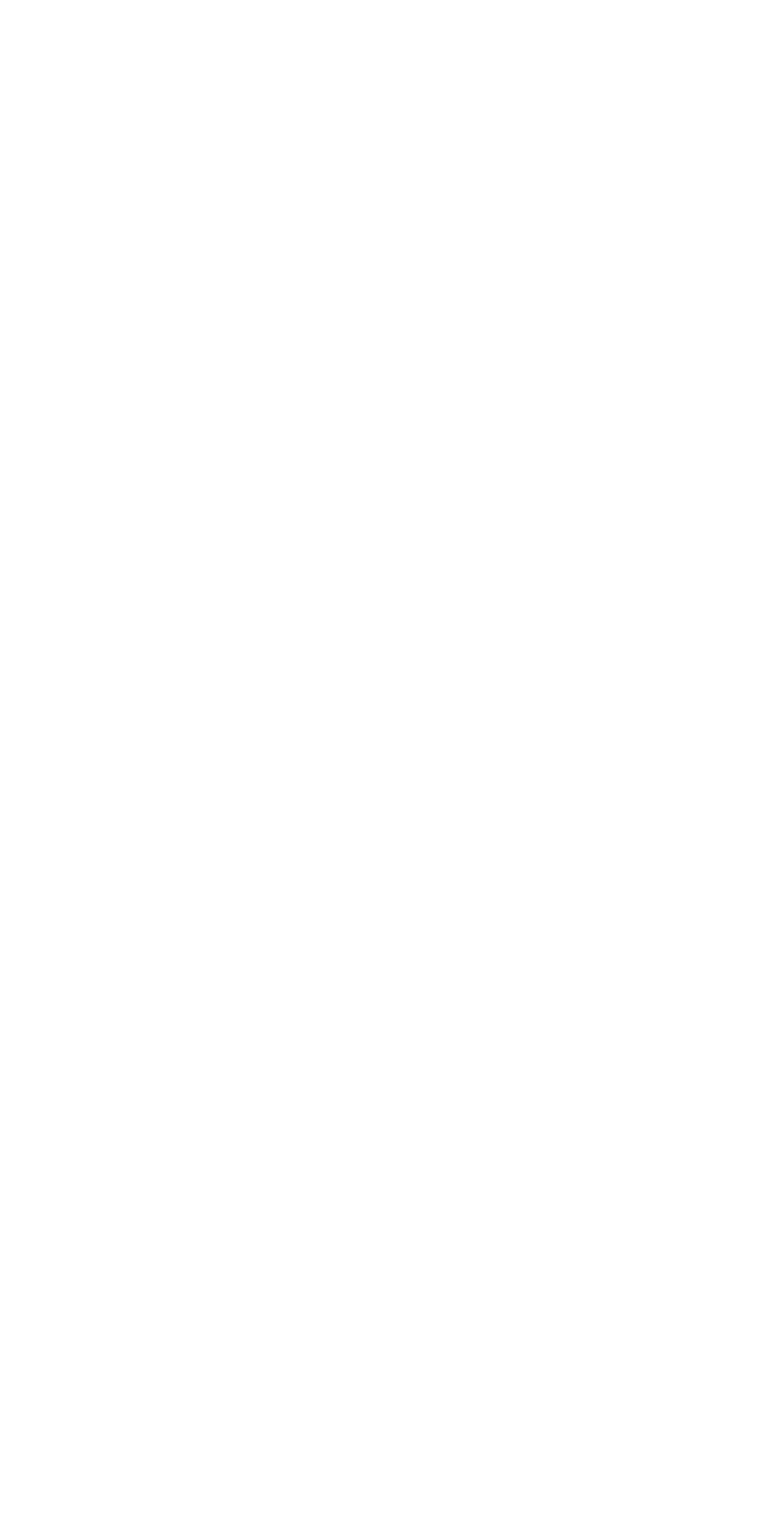
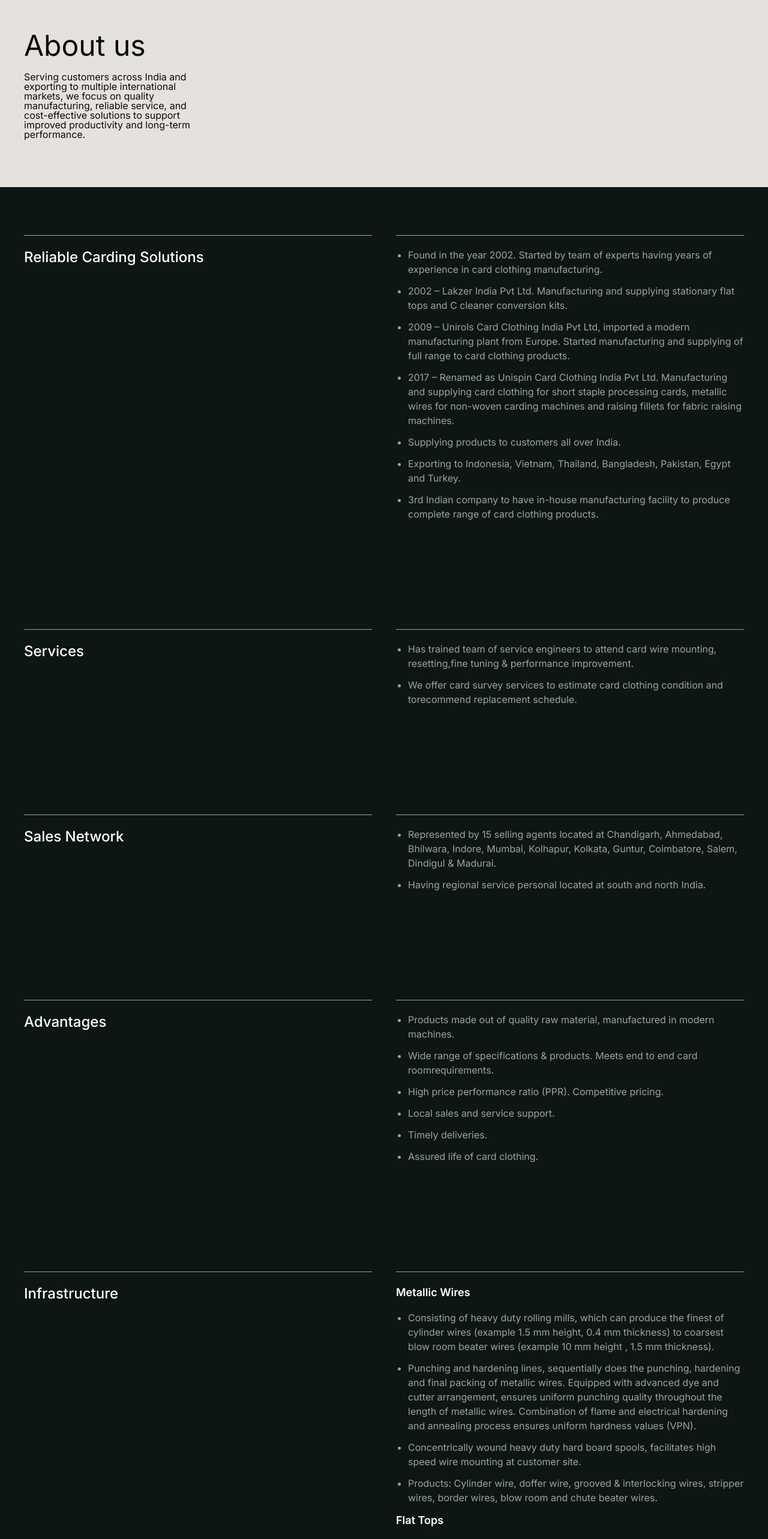
Before and after one commit to Arunkv52/ucc_card_clothing, a React (Vite) app: page /about in a window 1280 px wide. Before the commit this address had no page. Shown: the part 120-2686 px from the top of the page at 60% size. Before the commit the page ends 800 px from the top, so only its background shows below. Built offline with nearby package versions, Linux system fonts and the light colour scheme.

Commit message:
files added

```diff
--- /dev/null
+++ b/src/components/about/Aboutdata.tsx
@@ -0,0 +1,254 @@
+const Aboutdata = () => {
+  const Prodabt = [
+    {
+      no: '01',
+      title: 'Reliable Carding Solutions',
+      listitem: [
+        {
+          list: 'Found in the year 2002. Started by team of experts having years of experience in card clothing manufacturing.'
+        },
+        {
+          list: '2002 – Lakzer India Pvt Ltd. Manufacturing and supplying stationary flat tops and C cleaner conversion kits.'
+        },
+        {
+          list: '2009 – Unirols Card Clothing India Pvt Ltd, imported a modern manufacturing plant from Europe. Started manufacturing and supplying of full range to card clothing products.'
+        },
+        {
+          list: '2017 – Renamed as Unispin Card Clothing India Pvt Ltd. Manufacturing and supplying card clothing for short staple processing cards, metallic wires for non-woven carding machines and raising fillets for fabric raising machines.'
+        },
+        {
+          list: 'Supplying products to customers all over India.'
+        },
+        {
+          list: 'Exporting to Indonesia, Vietnam, Thailand, Bangladesh, Pakistan, Egypt and Turkey.'
+        },
+        {
+          list: '3rd Indian company to have in-house manufacturing facility to produce complete range of card clothing products.'
+        }
+      ]
+    },
+
+    {
+      no: '02',
+      title: 'Services',
+      listitem: [
+        {
+          list: 'Has trained team of service engineers to attend card wire mounting, resetting,fine tuning & performance improvement.'
+        },
+        {
+          list: 'We offer card survey services to estimate card clothing condition and torecommend replacement schedule.'
+        }
+      ]
+    },
+
+    {
+      no: '03',
+      title: 'Sales Network',
+      listitem: [
+        {
+          list: 'Represented by 15 selling agents located at Chandigarh, Ahmedabad, Bhilwara, Indore, Mumbai, Kolhapur, Kolkata, Guntur, Coimbatore, Salem, Dindigul & Madurai.'
+        },
+        {
+          list: 'Having regional service personal located at south and north India.'
+        }
+      ]
+    },
+
+    {
+      no: '04',
+      title: 'Advantages',
+      listitem: [
+        {
+          list: 'Products made out of quality raw material, manufactured in modern machines.'
+        },
+        {
+          list: 'Wide range of specifications & products. Meets end to end card roomrequirements.'
+        },
+        {
+          list: 'High price performance ratio (PPR). Competitive pricing.'
+        },
+        {
+          list: 'Local sales and service support.'
+        },
+        {
+          list: 'Timely deliveries.'
+        },
+        {
+          list: 'Assured life of card clothing.'
+        }
+      ]
+    },
+    {
+      no: '05',
+      title: 'Infrastructure',
+
+      listitem: [
+        {
+          head: 'Metallic Wires',
+          items: [
+            'Consisting of heavy duty rolling mills, which can produce the finest of cylinder wires (example 1.5 mm height, 0.4 mm thickness) to coarsest blow room beater wires (example 10 mm height , 1.5 mm thickness).',
+            'Punching and hardening lines, sequentially does the punching, hardening and final packing of metallic wires. Equipped with advanced dye and cutter arrangement, ensures uniform punching quality throughout the length of metallic wires. Combination of flame and electrical hardening and annealing process ensures uniform hardness values (VPN).',
+            'Concentrically wound heavy duty hard board spools, facilitates high speed wire mounting at customer site.',
+            'Products: Cylinder wire, doffer wire, grooved & interlocking wires, stripper wires, border wires, blow room and chute beater wires.'
+          ]
+        },
+
+        {
+          head: 'Flat Tops',
+          items: [
+            'Facility to manufacture 40" width and 60" width flat tops (for Rieter and LMW wider width cards).',
+            'Facility to manufacture (a) various setting pattern tops (uniform density, variable density etc) and (b) flat tops with 300 points / square inch to 600 points / square inch density.',
+            'Steel - Flat tops are made out of special grade oil tempered steel with high fatigue properties imported from Germany.',
+            'Hardening - Advanced HAQ method (Hydrogen fuel flaming and cryogenic quenching).'
+          ]
+        },
+
+        {
+          head: 'Fillets',
+          items: [
+            'Have one of the largest facility to manufacture fillets.',
+            'Made of German steel.',
+            'Confirming to OEM supply standards and specifications.'
+          ]
+        },
+
+        {
+          head: 'Stationary Flat Tops',
+          items: [
+            'High speed semi-automatic manufacturing machines',
+            'Stationary flat tops are made of Nano alloy steel wires – Stilo series. Life tonnage at par with OEM supplies.',
+            'Precision aluminium stationary flat tops for Trutzschler cards. Uniform gauging and lesser heat expansion.',
+            'Various density stationary flat tops – 70 ppsi, 90 ppsi, 100 ppsi, 150 ppsi, 250 ppsi, 350 ppsi, 450 ppsi, 550 ppsi and 650 ppsi.'
+          ]
+        },
+
+        {
+          head: 'Metallurgy',
+          items: [
+            'Unistar – Nano alloy steel wire for Super production cards.',
+            'Unichrome – Made from Chrome vanadium steel for high production cards.',
+            'Unicarb – Special high tenacity carbon steel for medium production cards.'
+          ],
+          table: {
+            title: 'CHEMICAL COMPOSITION IN %',
+            headers: [
+              'Carbon',
+              'Silicon',
+              'Manganese',
+              'Chromium',
+              'Vanadium',
+              'Niobium'
+            ],
+            values: ['0.80', '0.22', '1.00', '0.80', '0.30', '0.09']
+          }
+        }
+      ]
+    }
+  ]
+
+return (
+  <div className='py-0 md:px-10 px-5 bg-[#0c1714] text-white'>
+    {Prodabt.map(item => (
+      <div
+        key={item.no}
+        className='grid grid-cols-1 md:grid-cols-2 gap-10 py-20 bg-[#0c1714] md:sticky top-10'
+      >
+        {/* Title */}
+        <div className='border-t border-gray-400 py-5'>
+          <h2 className='text-2xl font-medium'>
+            {item.title}
+          </h2>
+        </div>
+
+        {/* Content */}
+        <div className='border-t border-gray-400 py-5 text-base text-white/60'>
+
+          <div className='space-y-3'>
+
+            {item.listitem.map((section, index) => (
+              <div key={index}>
+
+                {/* Heading */}
+                {section.head && (
+                  <h4 className='text-white text-lg font-semibold mb-4'>
+                    {section.head}
+                  </h4>
+                )}
+
+                {/* Normal list */}
+                {section.list && (
+                  <ul className='list-disc pl-5'>
+                    <li>{section.list}</li>
+                  </ul>
+                )}
+
+                {/* Nested list */}
+                {section.items && (
+                  <ul className='list-disc pl-5 space-y-3'>
+                    {section.items.map((point, i) => (
+                      <li key={i}>
+                        {point}
+                      </li>
+                    ))}
+                  </ul>
+                )}
+
+                {/* Table */}
+                {section.table && (
+                  <div className='mt-6 overflow-x-auto rounded-md'>
+
+                    <div className='bg-[#353535] text-white text-center py-3 font-semibold'>
+                      {section.table.title}
+                    </div>
+
+                    <table className='w-full border-collapse'>
+
+                      <thead>
+                        <tr className='bg-[#686767] text-white'>
+                          {section.table.headers.map(
+                            (header, i) => (
+                              <th
+                                key={i}
+                                className='px-4 py-3 text-center'
+                              >
+                                {header}
+                              </th>
+                            )
+                          )}
+                        </tr>
+                      </thead>
+
+                      <tbody>
+                        <tr className='bg-[#686767] text-black'>
+                          {section.table.values.map(
+                            (value, i) => (
+                              <td
+                                key={i}
+                                className='px-4 py-3 text-center'
+                              >
+                                {value}
+                              </td>
+                            )
+                          )}
+                        </tr>
+                      </tbody>
+
+                    </table>
+                  </div>
+                )}
+
+              </div>
+            ))}
+
+          </div>
+
+        </div>
+      </div>
+    ))}
+  </div>
+)
+
+
+}
+
+export default Aboutdata
--- /dev/null
+++ b/src/components/about/Herosection.tsx
@@ -0,0 +1,24 @@
+import Navbar from '../Navbar'
+
+const Herosection = () => {
+  return (
+    <>
+      <div>
+        <Navbar />
+        <div className='w-full'>
+          <div className='md:py-20 py-40 md:px-10 px-5 bg-[#e5e2dd]'>
+            <h6 className='text-5xl font-normal py-5'>About us</h6>
+            <p className='md:w-1/4 w-full text-base leading-4'>
+              Serving customers across India and exporting to multiple
+              international markets, we focus on quality manufacturing, reliable
+              service, and cost-effective solutions to support improved
+              productivity and long-term performance.
+            </p>
+          </div>
+        </div>
+      </div>
+    </>
+  )
+}
+
+export default Herosection
--- a/src/pages/About.tsx
+++ b/src/pages/About.tsx
@@ -1,27 +1,17 @@
-// import Footer from '@/components/Footer'
-// import Navbar from '@/components/Navbar'
+import Aboutdata from '@/components/about/Aboutdata'
+import Herosection from '@/components/about/Herosection'
+import Footer from '@/components/Footer'
 
-// const About = () => {
-//   return (
-//     <>
-//       <main>
-//         <Navbar />
-//         <section>
-//           <HeroSection />
-//         </section>
-//         <section>
-//           <OurHistory />
-//         </section>
-//         <section>
-//           <Infrastructure />
-//         </section>
-//         <section>
-//           <Contactsection />
-//         </section>
-//         <Footer />
-//       </main>
-//     </>
-//   )
-// }
+const About = () => {
+  return (
+    <>
+      <main>
+        <Herosection/>
+        <Aboutdata/>
+        <Footer />
+      </main>
+    </>
+  )
+}
 
-// export default About
+export default About
--- a/src/routes/Navigation.tsx
+++ b/src/routes/Navigation.tsx
@@ -1,3 +1,4 @@
+import About from '@/pages/About'
 import Cottonseries from '@/pages/Cottonseries'
 import Home from '@/pages/Home'
 import { BrowserRouter, Routes, Route } from 'react-router'
@@ -9,6 +10,7 @@
       <BrowserRouter>
         <Routes>
           <Route path='/' element={<Home />} />
+          <Route path='/about' element={<About/>} />
           <Route path='/cotton-series-clothing' element={<Cottonseries/>}/>
         </Routes>
       </BrowserRouter>
```
Also changed, not shown: 1 other file (tests, documents, lock files or other folders).
